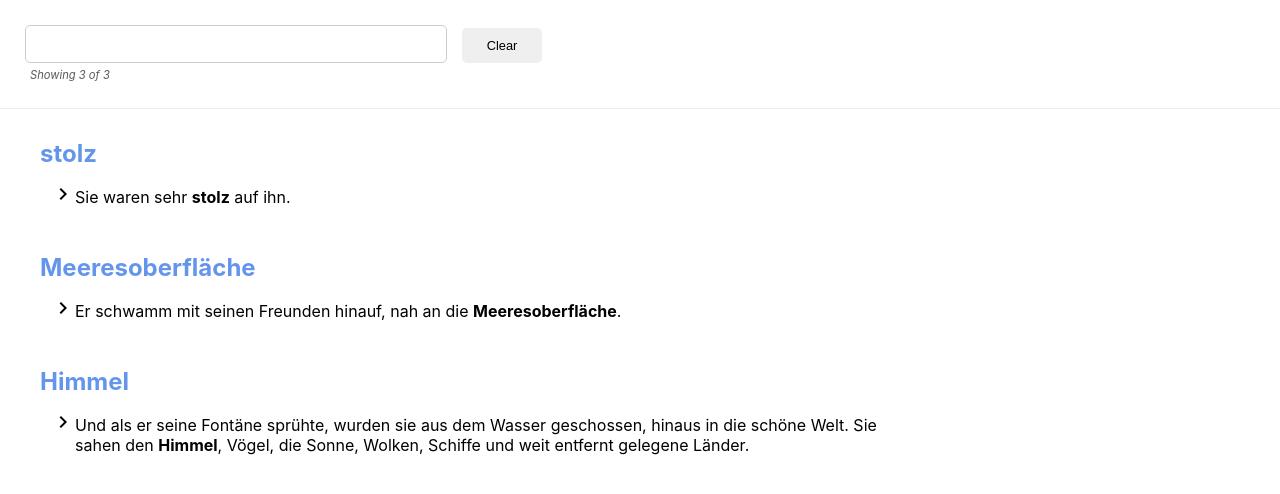
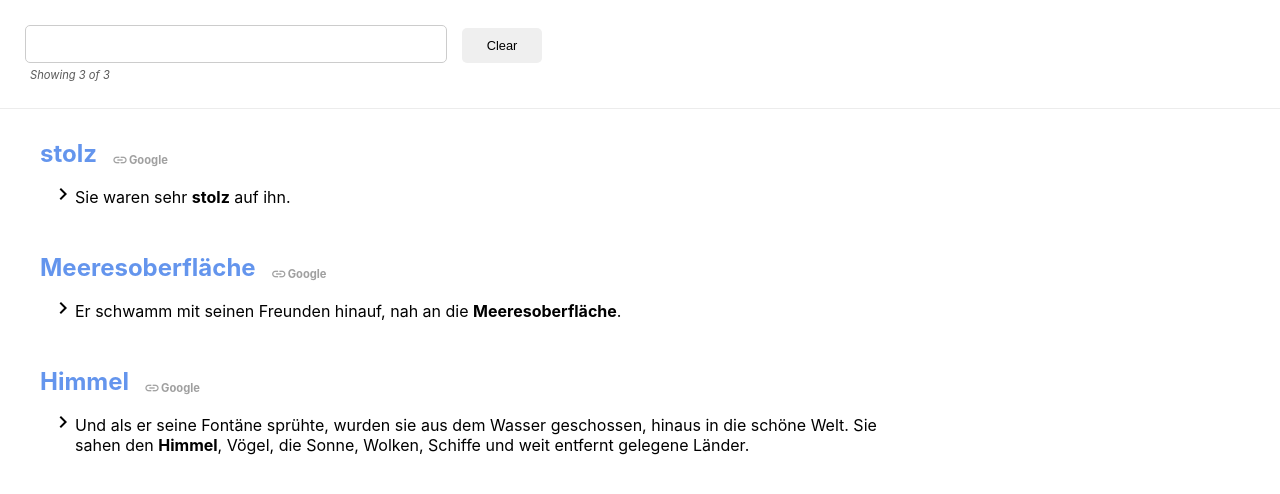
Before and after one commit to JustinSchuyler/lexis, a React (Create React App) app: page / in a window 1280 px wide. Shown: the top 494 px of the page. Built offline with nearby package versions, Linux system fonts and the light colour scheme.

Commit message:
style(selection): adjust external link design

```diff
--- a/src/Selection.css
+++ b/src/Selection.css
@@ -18,16 +18,12 @@ li.selection h2 a:hover {
 }
 
 li.selection h2 a.sub-link {
-    visibility: hidden;
+    color: #a0a0a0;
     margin-left: 15px;
-    font-size: 0.8rem;
+    font-size: 0.7rem;
     display: flex;
     align-items: center;
     text-decoration: none;
-}
-
-li.selection h2:hover a.sub-link {
-    visibility: visible;
 }
 
 li.selection h2 a.sub-link:hover {
@@ -35,7 +31,8 @@ li.selection h2 a.sub-link:hover {
 }
 
 li.selection h2 a.sub-link i {
-    font-size: 1.2rem;
+    font-size: 1rem;
+    margin-right: 1px;
 }
 
 li.selection div {
```
